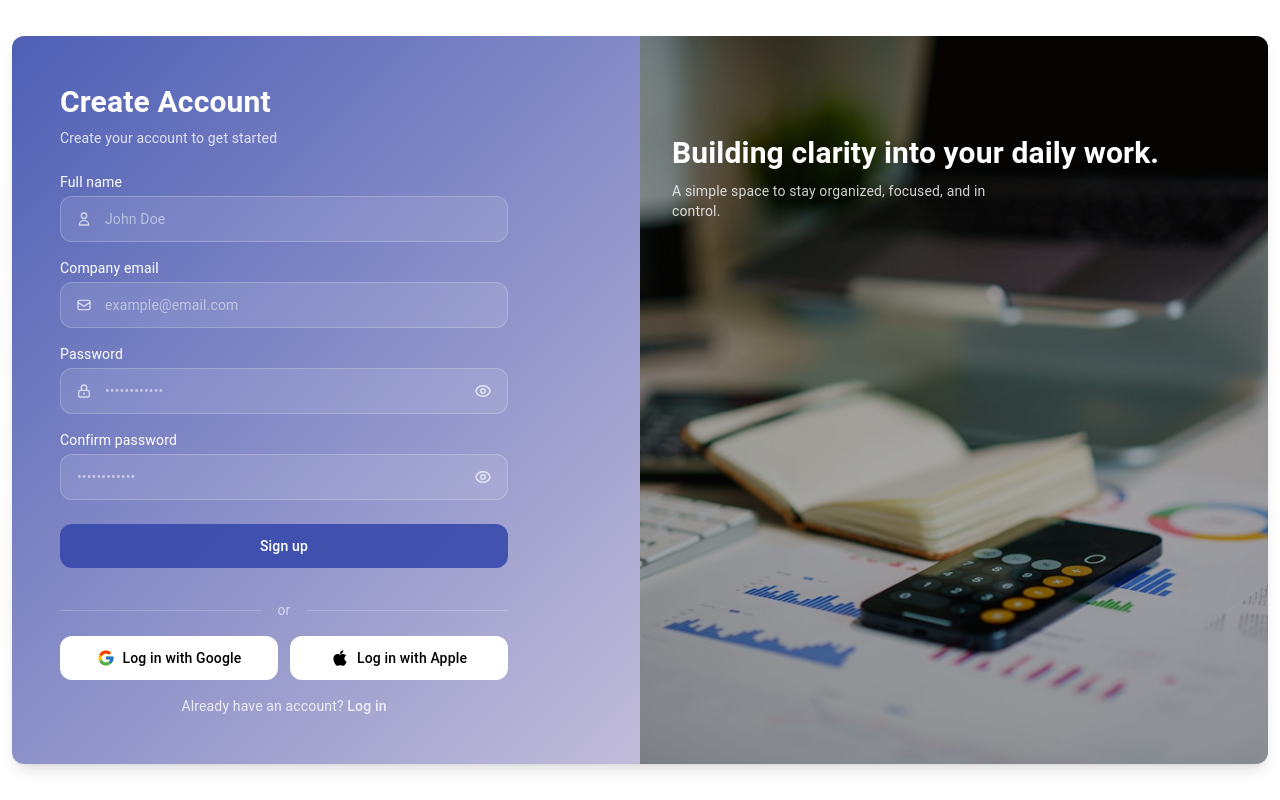
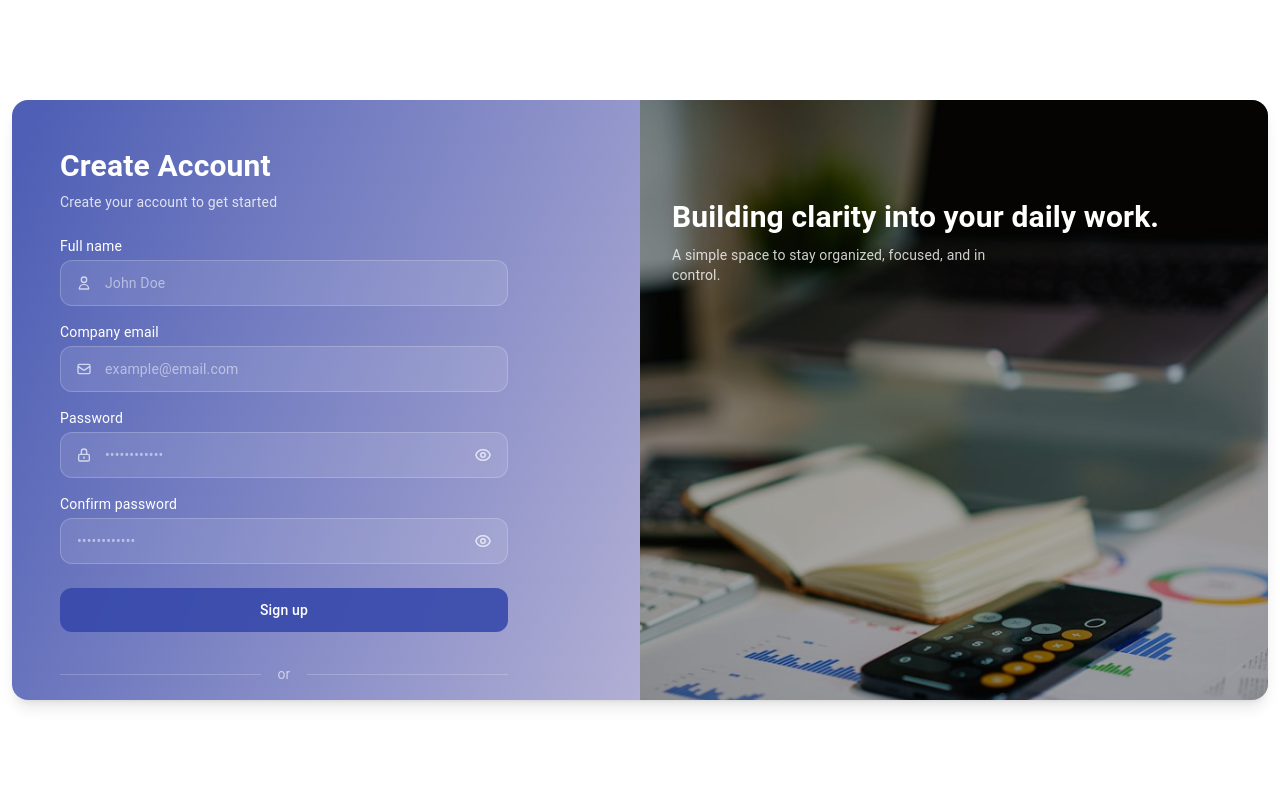
Before and after one commit to Seraj-Omar/Personal-Finance-and-Bill-Splitting-Assistant, a Next.js app: page /auth/register in a window 1280 px wide. Built offline with nearby package versions, Linux system fonts and the light colour scheme.

Commit message:
fic background gradient  in auth branch

```diff
--- /dev/null
+++ b/src/app/auth/forgot-password/code/page.tsx
@@ -0,0 +1,9 @@
+import React from 'react'
+
+const CodeFromPassword = () => {
+  return (
+    <div>CodeFromPassword</div>
+  )
+}
+
+export default CodeFromPassword
--- a/src/modules/auth/pages/ForgetPassword.tsx
+++ b/src/modules/auth/pages/ForgetPassword.tsx
@@ -2,6 +2,8 @@
 
 import React from "react"
 import Image from "next/image"
+import { useRouter } from "next/navigation"
+
 import {
   Box,
   Paper,
@@ -14,19 +16,33 @@ import {
 import MailOutlineIcon from "@mui/icons-material/MailOutline"
 
 const ForgetPassword = () => {
+  const handleSubmit = (event: React.FormEvent) => {
+    event.preventDefault();
+    // Handle form submission logic here
+        router.push("/auth/forgot-password/code")
+  };
+  const router = useRouter();
   return (
     <section className="min-h-screen w-full flex items-center justify-center p-3 bg-white">
-      <div className="grid grid-cols-1 lg:grid-cols-2 max-w-7xl w-full  main-gradient rounded-xl overflow-hidden shadow-lg h-[60vh]" style={{ height: "60vh" }}>
+<div
+  className="grid grid-cols-1 lg:grid-cols-2 max-w-7xl w-full rounded-xl overflow-hidden shadow-lg"
+  style={{
+    height: "75vh",
+    borderRadius: "16px",
+    background:
+      "linear-gradient(292.39deg, rgba(246, 227, 231, 0.84) 1.98%, rgba(52, 71, 170, 0.87) 98.11%)",
+  }}
+>
 
         {/* Left: Form */}
         <div className="p-8 lg:p-12 flex flex-col justify-center items-center texr-white">
-          <form className="flex flex-col gap-6">
-            <Typography variant="h4"  sx={{ color: "white" }} component="h1"  gutterBottom>
+          <form className="flex flex-col gap-6" onSubmit={handleSubmit}>
+            <Typography variant="h4" sx={{ color: "white" }} component="h1" gutterBottom>
               Check your email
             </Typography>
-            <Typography variant="body1"  sx={{ color: "white" }} >
+            <Typography variant="body1" sx={{ color: "white" }} >
               A four-digit code has been sent to your email: example@gmail.com
-                   <br/>
+              <br />
               email: example@gmail.com
             </Typography>
             <TextField
@@ -58,6 +74,7 @@ A four-digit code has been sent to your email: example@gmail.com
               }}
             />
             <Button
+
               type="submit"
               variant="contained"
               fullWidth
--- a/src/modules/auth/pages/LoginPage.tsx
+++ b/src/modules/auth/pages/LoginPage.tsx
@@ -4,8 +4,15 @@ import AuthForm from "../components/AuthForm"
 export default function LoginPageUI() {
   return (
     <section className="min-h-screen w-full flex items-center justify-center bg-whtite p-3">
-      <div className="grid grid-cols-1 lg:grid-cols-2 max-w-7xl w-full  main-gradient rounded-xl overflow-hidden shadow-lg">
-
+<div
+  className="grid grid-cols-1 lg:grid-cols-2 max-w-7xl w-full rounded-xl overflow-hidden shadow-lg"
+  style={{
+    height: "75vh",
+    borderRadius: "16px",
+    background:
+      "linear-gradient(292.39deg, rgba(246, 227, 231, 0.84) 1.98%, rgba(52, 71, 170, 0.87) 98.11%)",
+  }}
+>
         {/* Left: Form */}
         <div className="p-8 lg:p-12">
           <AuthForm type="login" />
--- a/src/modules/auth/pages/RegisterPage.tsx
+++ b/src/modules/auth/pages/RegisterPage.tsx
@@ -4,8 +4,15 @@ import AuthForm from "../components/AuthForm"
 export default function RegisterPageUI() {
   return (
     <section className="min-h-screen w-full flex items-center justify-center bg-whtite p-3">
-      <div className="grid grid-cols-1 lg:grid-cols-2 max-w-7xl w-full  main-gradient rounded-xl overflow-hidden shadow-lg">
-
+<div
+  className="grid grid-cols-1 lg:grid-cols-2 max-w-7xl w-full rounded-xl overflow-hidden shadow-lg"
+  style={{
+    height: "75vh",
+    borderRadius: "16px",
+    background:
+      "linear-gradient(292.39deg, rgba(246, 227, 231, 0.84) 1.98%, rgba(52, 71, 170, 0.87) 98.11%)",
+  }}
+>
         {/* Left: Form */}
         <div className="p-8 lg:p-12">
           <AuthForm type="register" />
```
Lines whose indentation alone changed are shown as unchanged.
